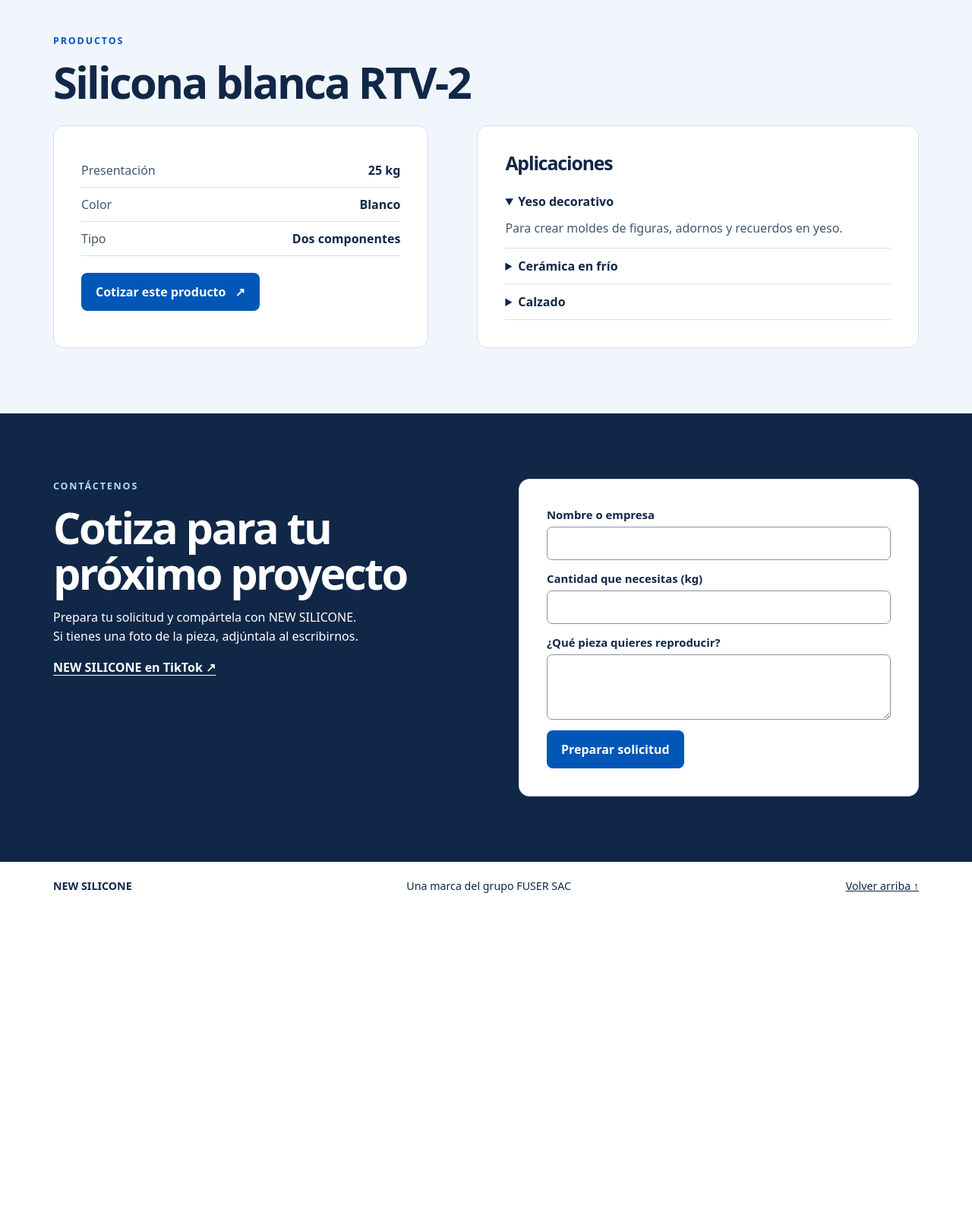
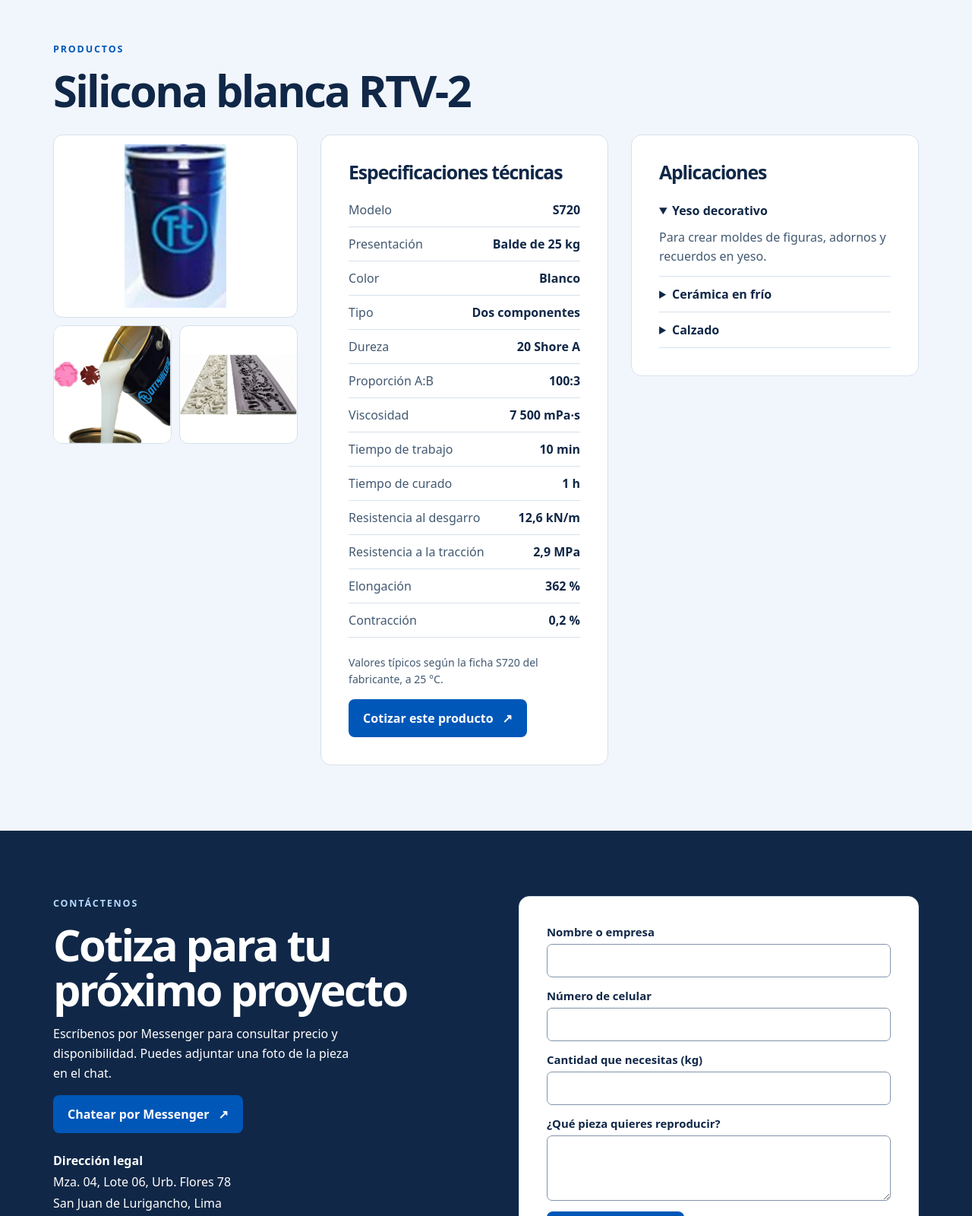
Before and after one commit to newsilicone/Page, a plain HTML site: page index.html in a window 1280 px wide. Shown: the part 1200-2800 px from the top of the page at 76% size. Before the commit the page ends 2397 px from the top, so only its background shows below. Drawn offline with Linux system fonts and the light colour scheme.

Commit message:
Add files via upload

```diff
--- a/app.js
+++ b/app.js
@@ -9,17 +9,19 @@ form.addEventListener('submit', (event) => {
 
   const fields = new FormData(form);
   const name = fields.get('customer').trim();
+  const mobile = fields.get('mobile').trim();
   const application = fields.get('application').trim();
   const quantity = fields.get('quantity');
 
   message.value = [
     'Hola, NEW SILICONE. Quisiera cotizar silicona blanca RTV-2.',
     'Nombre o empresa: ' + name,
+    'Número de celular: ' + mobile,
     'Cantidad requerida: ' + quantity + ' kg',
     'Pieza o aplicación: ' + application,
     '¿Podrían indicarme precio y disponibilidad?'
   ].join('\n');
-  status.textContent = '';
+  status.textContent = 'Copia el mensaje y pégalo en Messenger.';
   result.hidden = false;
   message.focus();
 });
@@ -32,7 +34,7 @@ form.addEventListener('input', () => {
 document.querySelector('#copy').addEventListener('click', async () => {
   try {
     await navigator.clipboard.writeText(message.value);
-    status.textContent = 'Mensaje copiado. Pégalo en el chat al contactarnos.';
+    status.textContent = 'Mensaje copiado. Abre el chat y pégalo en Messenger.';
   } catch {
     message.focus();
     message.select();
--- a/index.html
+++ b/index.html
@@ -6,7 +6,7 @@
   <meta name="description" content="NEW SILICONE. Silicona blanca RTV-2 para fabricar moldes. Consulta por la presentación de 25 kg.">
   <meta name="theme-color" content="#102747">
   <title>NEW SILICONE | Silicona blanca RTV-2 para moldes</title>
-  <link rel="icon" href="logo.webp" type="image/webp">
+  <link rel="icon" href="new-silicone-logo.png" type="image/png">
   <link rel="stylesheet" href="styles.css">
   <script src="app.js" defer></script>
 </head>
@@ -14,7 +14,7 @@
 <a class="skip" href="#contenido">Ir al contenido</a>
 <header class="header">
   <div class="wrap bar">
-    <a class="brand" href="#inicio"><img src="logo.webp" alt="" width="38" height="40">NEW SILICONE</a>
+    <a class="brand" href="#inicio"><img src="new-silicone-logo.png" alt="NEW SILICONE — Silicona para moldes" width="431" height="208"></a>
     <nav aria-label="Principal">
       <a href="#inicio">Inicio</a>
       <a href="#nosotros">Nosotros</a>
@@ -38,14 +38,13 @@
       </div>
       <figure class="hero-image">
         <img src="molde-yeso.webp" alt="Molde blanco de silicona junto a una figura de ángel reproducida en yeso" width="897" height="770" fetchpriority="high">
-        <figcaption>Molde de silicona y pieza de yeso</figcaption>
       </figure>
     </div>
   </section>
   <section id="nosotros" class="section">
     <div class="wrap about">
       <div><p class="kicker">NOSOTROS</p><h2>Especialistas en silicona para moldes</h2></div>
-      <div><p>NEW SILICONE es una marca del grupo FUSER SAC dedicada a la venta de silicona blanca RTV-2. Atendemos a emprendedores, talleres y empresas que fabrican sus propios moldes.</p>
+      <div><p>En NEW SILICONE comercializamos silicona blanca RTV-2 para la fabricación de moldes. Atendemos a emprendedores, talleres y empresas que fabrican sus propios moldes.</p>
       <p>Cuéntanos qué pieza quieres reproducir y qué cantidad necesitas para preparar tu cotización.</p></div>
     </div>
   </section>
@@ -54,12 +53,29 @@
       <p class="kicker">PRODUCTOS</p>
       <h2>Silicona blanca RTV-2</h2>
       <div class="product">
+        <div class="product-gallery">
+          <img src="silicona-s720-25kg.webp" alt="Balde metálico de silicona S720 de 25 kg" width="154" height="247" loading="lazy">
+          <img src="silicona-s720-vertido.webp" alt="Silicona blanca líquida vertida desde un balde" width="955" height="960" loading="lazy">
+          <img src="silicona-s720-moldes.webp" alt="Moldes para reproducir relieves decorativos" width="926" height="482" loading="lazy">
+        </div>
         <div class="spec">
+          <h3>Especificaciones técnicas</h3>
           <dl>
-            <div><dt>Presentación</dt><dd>25 kg</dd></div>
+            <div><dt>Modelo</dt><dd>S720</dd></div>
+            <div><dt>Presentación</dt><dd>Balde de 25 kg</dd></div>
             <div><dt>Color</dt><dd>Blanco</dd></div>
             <div><dt>Tipo</dt><dd>Dos componentes</dd></div>
+            <div><dt>Dureza</dt><dd>20 Shore A</dd></div>
+            <div><dt>Proporción A:B</dt><dd>100:3</dd></div>
+            <div><dt>Viscosidad</dt><dd>7 500 mPa·s</dd></div>
+            <div><dt>Tiempo de trabajo</dt><dd>10 min</dd></div>
+            <div><dt>Tiempo de curado</dt><dd>1 h</dd></div>
+            <div><dt>Resistencia al desgarro</dt><dd>12,6 kN/m</dd></div>
+            <div><dt>Resistencia a la tracción</dt><dd>2,9 MPa</dd></div>
+            <div><dt>Elongación</dt><dd>362 %</dd></div>
+            <div><dt>Contracción</dt><dd>0,2 %</dd></div>
           </dl>
+          <p class="technical-note">Valores típicos según la ficha S720 del fabricante, a 25 °C.</p>
           <a href="#contactenos" class="button">Cotizar este producto <span aria-hidden="true">↗</span></a>
         </div>
         <div class="applications">
@@ -73,12 +89,22 @@
   </section>
   <section id="contactenos" class="section contact">
     <div class="wrap contact-grid">
-      <div><p class="kicker">CONTÁCTENOS</p><h2>Cotiza para tu próximo proyecto</h2>
-      <p>Prepara tu solicitud y compártela con NEW SILICONE. Si tienes una foto de la pieza, adjúntala al escribirnos.</p>
-      <a class="text-link" href="https://www.tiktok.com/@new.silicone" target="_blank" rel="noopener noreferrer">NEW SILICONE en TikTok <span aria-hidden="true">↗</span></a></div>
+      <div>
+        <p class="kicker">CONTÁCTENOS</p>
+        <h2>Cotiza para tu próximo proyecto</h2>
+        <p>Escríbenos por Messenger para consultar precio y disponibilidad. Puedes adjuntar una foto de la pieza en el chat.</p>
+        <a class="button" href="https://m.me/61596159702981" target="_blank" rel="noopener noreferrer">Chatear por Messenger <span aria-hidden="true">↗</span></a>
+        <address class="business-address">
+          <strong>Dirección legal</strong>
+          <span>Mza. 04, Lote 06, Urb. Flores 78</span>
+          <span>San Juan de Lurigancho, Lima</span>
+        </address>
+      </div>
       <form id="quote" hidden>
         <label for="customer">Nombre o empresa</label>
         <input required id="customer" name="customer" autocomplete="organization" maxlength="100">
+        <label for="mobile">Número de celular</label>
+        <input required id="mobile" name="mobile" type="tel" autocomplete="tel" maxlength="30">
         <label for="quantity">Cantidad que necesitas (kg)</label>
         <input required id="quantity" name="quantity" type="number" min="0.1" step="any" inputmode="decimal">
         <label for="application">¿Qué pieza quieres reproducir?</label>
@@ -88,12 +114,21 @@
           <label for="message">Mensaje para compartir</label>
           <textarea id="message" rows="5" readonly></textarea>
           <button class="button secondary" id="copy" type="button">Copiar mensaje</button>
-          <p id="status" role="status"></p>
+          <a class="button" href="https://m.me/61596159702981" target="_blank" rel="noopener noreferrer">Abrir chat</a>
+          <p id="status" role="status">Copia el mensaje y pégalo en Messenger.</p>
         </div>
       </form>
     </div>
   </section>
 </main>
-<footer><div class="wrap footer"><strong>NEW SILICONE</strong><span>Una marca del grupo FUSER SAC</span><a href="#inicio">Volver arriba ↑</a></div></footer>
+<footer>
+  <div class="wrap footer">
+    <strong>NEW SILICONE</strong>
+    <nav aria-label="Redes sociales">
+      <a href="https://www.facebook.com/profile.php?id=61596159702981" target="_blank" rel="noopener noreferrer">Facebook <span aria-hidden="true">↗</span></a>
+      <a href="https://www.tiktok.com/@new.silicone" target="_blank" rel="noopener noreferrer">TikTok <span aria-hidden="true">↗</span></a>
+    </nav>
+  </div>
+</footer>
 </body>
 </html>
--- a/styles.css
+++ b/styles.css
@@ -19,8 +19,8 @@ img { display: block; max-width: 100%; }
 :focus-visible { outline: 3px solid #2875ce; outline-offset: 4px; }
 .header { position: sticky; top: 0; z-index: 2; background: white; border-bottom: 1px solid var(--line); }
 .bar { min-height: 78px; display: flex; align-items: center; justify-content: space-between; gap: 20px; }
-.brand { display: flex; gap: 10px; align-items: center; font-size: 1rem; font-weight: 900; text-decoration: none; white-space: nowrap; letter-spacing: -.035em; }
-.brand img { object-fit: contain; }
+.brand { display: block; flex-shrink: 0; }
+.brand img { width: clamp(145px, 17vw, 185px); height: auto; }
 nav { display: flex; gap: clamp(14px, 3vw, 36px); }
 nav a { text-decoration: none; font-size: .94rem; font-weight: 650; }
 nav a:hover, .text-link:hover { color: var(--blue); text-decoration: underline; }
@@ -42,12 +42,15 @@ p { line-height: 1.6; }
 .text-link { font-weight: 750; text-underline-offset: 4px; }
 .hero-image { margin: 0; position: relative; overflow: hidden; border-radius: 16px; background: #e3d7ca; }
 .hero-image img { width: 100%; height: auto; }
-.hero-image figcaption { position: absolute; bottom: 14px; left: 14px; margin-right: 14px; background: #fff; border-radius: 6px; padding: 7px 12px; font-size: .8rem; }
 .section { padding: clamp(46px, 7vw, 86px) 0; }
 .about, .contact-grid { display: grid; grid-template-columns: 1fr 1fr; gap: clamp(24px, 7vw, 86px); }
 .about p:not(.kicker) { color: var(--muted); font-size: 1.08rem; margin: 0 0 16px; }
 .products { background: #f1f6fc; }
-.product { display: grid; grid-template-columns: .85fr 1fr; gap: clamp(20px, 5vw, 66px); margin-top: 28px; }
+.product { display: grid; grid-template-columns: .85fr 1fr 1fr; gap: clamp(16px, 2.4vw, 30px); margin-top: 28px; align-items: start; }
+.product-gallery { display: grid; grid-template-columns: 1fr 1fr; gap: 10px; }
+.product-gallery img { width: 100%; height: 100%; aspect-ratio: 1; object-fit: contain; border: 1px solid var(--line); border-radius: 12px; background: white; }
+.product-gallery img:first-child { grid-column: 1 / -1; height: auto; aspect-ratio: 4 / 3; object-fit: contain; padding: 12px; }
+.technical-note { color: var(--muted); font-size: .88rem; }
 .spec, .applications, form { border: 1px solid var(--line); border-radius: 14px; padding: clamp(18px, 4vw, 36px); background: white; }
 dl { margin: 0 0 22px; }
 dl div { display: flex; justify-content: space-between; gap: 12px; padding: 11px 0; border-bottom: 1px solid var(--line); }
@@ -59,14 +62,21 @@ details p { color: var(--muted); margin: 0 0 12px; }
 .contact { background: var(--ink); color: white; }
 .contact .kicker { color: #b7d9ff; }
 .contact p { max-width: 44ch; }
+.business-address { display: grid; gap: 4px; margin-top: 24px; font-style: normal; line-height: 1.5; }
 .contact .text-link:hover { color: #b7d9ff; }
 form { color: var(--ink); }
 label { display: block; margin-bottom: 6px; font-size: .93rem; font-weight: 700; }
 input, textarea { display: block; width: 100%; min-height: 44px; border: 1px solid #8294aa; border-radius: 7px; padding: 9px 11px; margin-bottom: 14px; font: inherit; color: inherit; background: white; }
 textarea { resize: vertical; }
 #result { margin-top: 20px; }
+#result .button { margin: 0 6px 6px 0; }
 #status { margin: 8px 0 0; }
-.footer { display: flex; justify-content: space-between; gap: 12px 22px; flex-wrap: wrap; padding-block: 22px; font-size: .89rem; }
+.footer nav { width: auto; gap: 20px; }
+.footer { align-items: center; display: flex; justify-content: space-between; gap: 12px 22px; flex-wrap: wrap; padding-block: 22px; font-size: .89rem; }
+@media (max-width: 960px) {
+  .product { grid-template-columns: 1fr 1fr; }
+  .applications { grid-column: 1 / -1; }
+}
 @media (max-width: 760px) {
   .wrap { width: calc(100% - 36px); }
   .bar { flex-wrap: wrap; justify-content: center; gap: 6px; padding-block: 6px; }
```
Also changed, not shown: new-silicone-logo.png (added), silicona-s720-25kg.webp (added), silicona-s720-moldes.webp (added), silicona-s720-vertido.webp (added).
